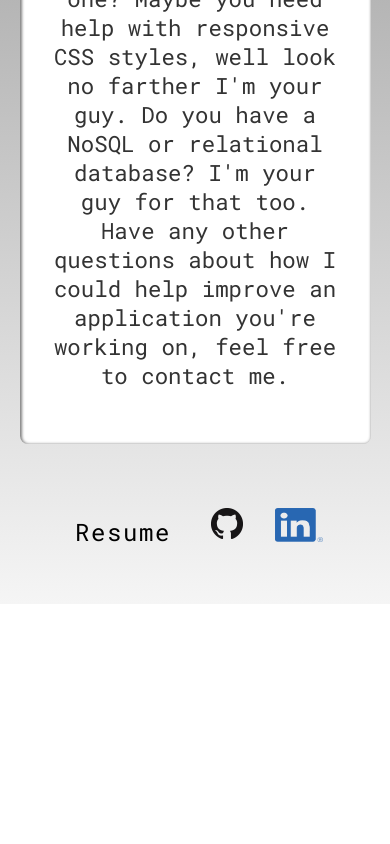
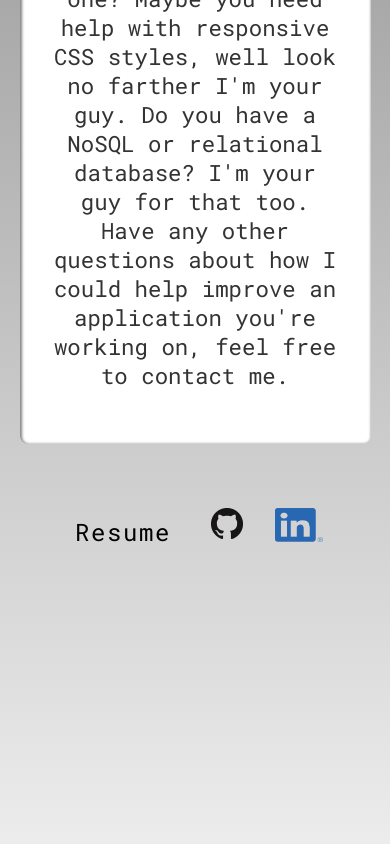
Before and after one commit to davidgreen29/portfolio-app, a React (Create React App) app: page / in a window 390 px wide. Shown: the part 508-1352 px from the top of the page. Before the commit the page ends 1112 px from the top, so only its background shows below. Built offline with nearby package versions, Linux system fonts and the light colour scheme.

Commit message:
footer bottom padding mobile increase

```diff
--- a/src/Styles/App.css
+++ b/src/Styles/App.css
@@ -196,6 +196,9 @@ body {
   height: 6rem;
 
  }
+ .Footer-container {
+  padding-bottom: 24rem;
+ }
 
  .Footer-container a {
   padding: 1em;
```
